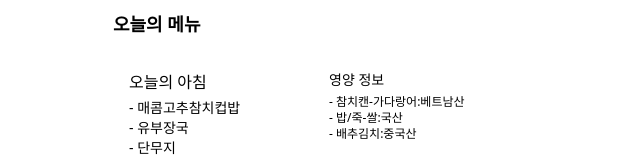
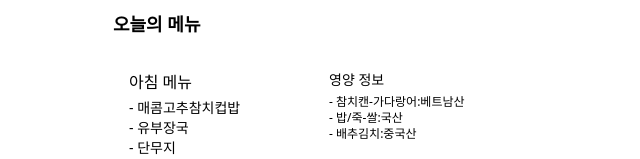
Before and after one commit to seolcu/ajou-cafeteria, a React (Vite) app: page /cafeteria/1 in a window 1280 px wide. Shown: the part 570-729 px from the top of the page, without its empty margins (319-959 px from the left). Built offline with nearby package versions, Linux system fonts and the light colour scheme; what @catppuccin/tailwindcss would draw is missing.

Commit message:
new-feature: 오늘의 xx -> xx 메뉴

```diff
--- a/src/components/Random.jsx
+++ b/src/components/Random.jsx
@@ -23,13 +23,12 @@ export default function Random({ cafeteriaInfo }) {
         >
           <div className="basis-1/2 flex flex-col gap-1">
             <h3 className="font-medium">
-              오늘의{" "}
               {meal.position == "breakfast"
-                ? "아침"
+                ? "아침 메뉴"
                 : meal.position == "lunch"
-                ? "점심"
+                ? "점심 메뉴"
                 : meal.position == "dinner"
-                ? "저녁"
+                ? "저녁 메뉴"
                 : "에러: 개발자에게 문의하세요"}
             </h3>
             <ul className="text-sm">
```
